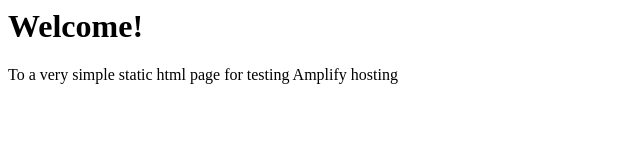
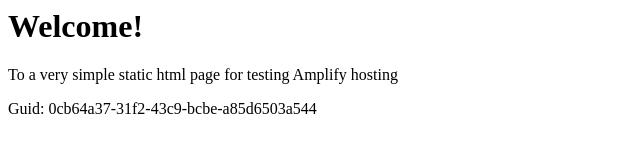
Before and after one commit to aws-aemilia-sin/Github-PR-Commit-Integration-Test-DoNotTouch-v1-prod-ap-southeast-1, a website: page src/index.html in a window 1280 px wide. Shown: the whole page, without its empty margins (0-640 px from the left). Drawn offline with Linux system fonts and the light colour scheme.

Commit message:
commit from integ tests

```diff
--- a/src/index.html
+++ b/src/index.html
@@ -1,3 +1,5 @@
+
+
 <html lang="en">
 
 <head>
@@ -10,6 +12,6 @@
 <body>
     <h1>Welcome!</h1>
     <p>To a very simple static html page for testing Amplify hosting</p>
-</body>
+    <p>Guid: 0cb64a37-31f2-43c9-bcbe-a85d6503a544</p></body>
 
 </html>
```
